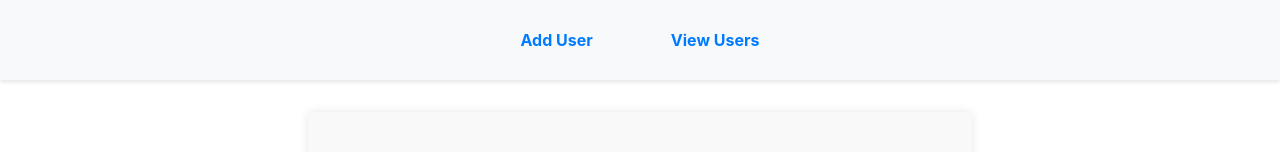
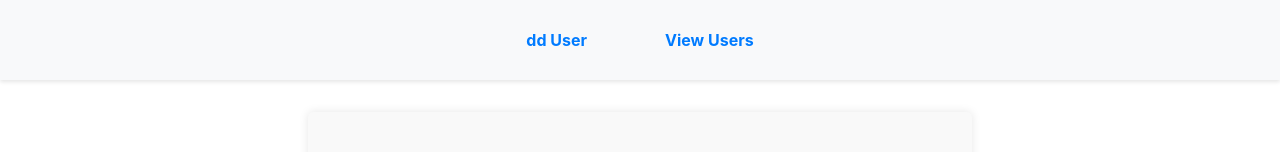
Before and after one commit to GVMANI1248/web-dashboard-frontend2, a React (Create React App) app: page / in a window 1280 px wide. Shown: the top 152 px of the page. Built offline with nearby package versions, Linux system fonts and the light colour scheme.

Commit message:
Update index.js
Demo-testing changes

```diff
--- a/src/components/Header/index.js
+++ b/src/components/Header/index.js
@@ -7,7 +7,7 @@ const Header = () => {
   return (
     <header className="header">
       <nav>
-        <NavLink to="/userform" className={({ isActive }) => isActive ? 'nav-link active' : 'nav-link'}>Add User</NavLink>
+        <NavLink to="/userform" className={({ isActive }) => isActive ? 'nav-link active' : 'nav-link'}>dd User</NavLink>
         <NavLink to="/userlist" className={({ isActive }) => isActive ? 'nav-link active' : 'nav-link'}>View Users</NavLink>
       </nav>
     </header>
```
